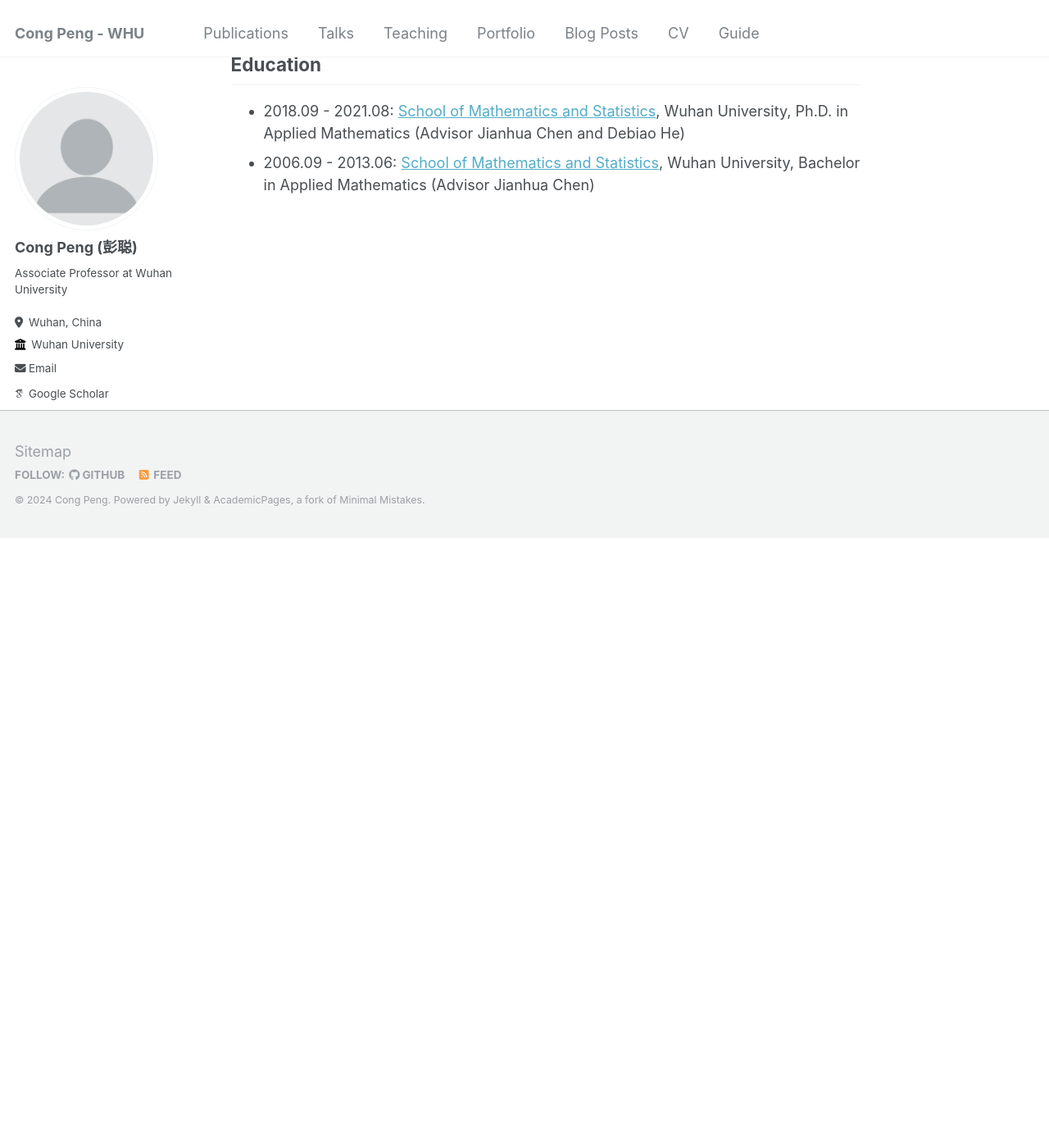
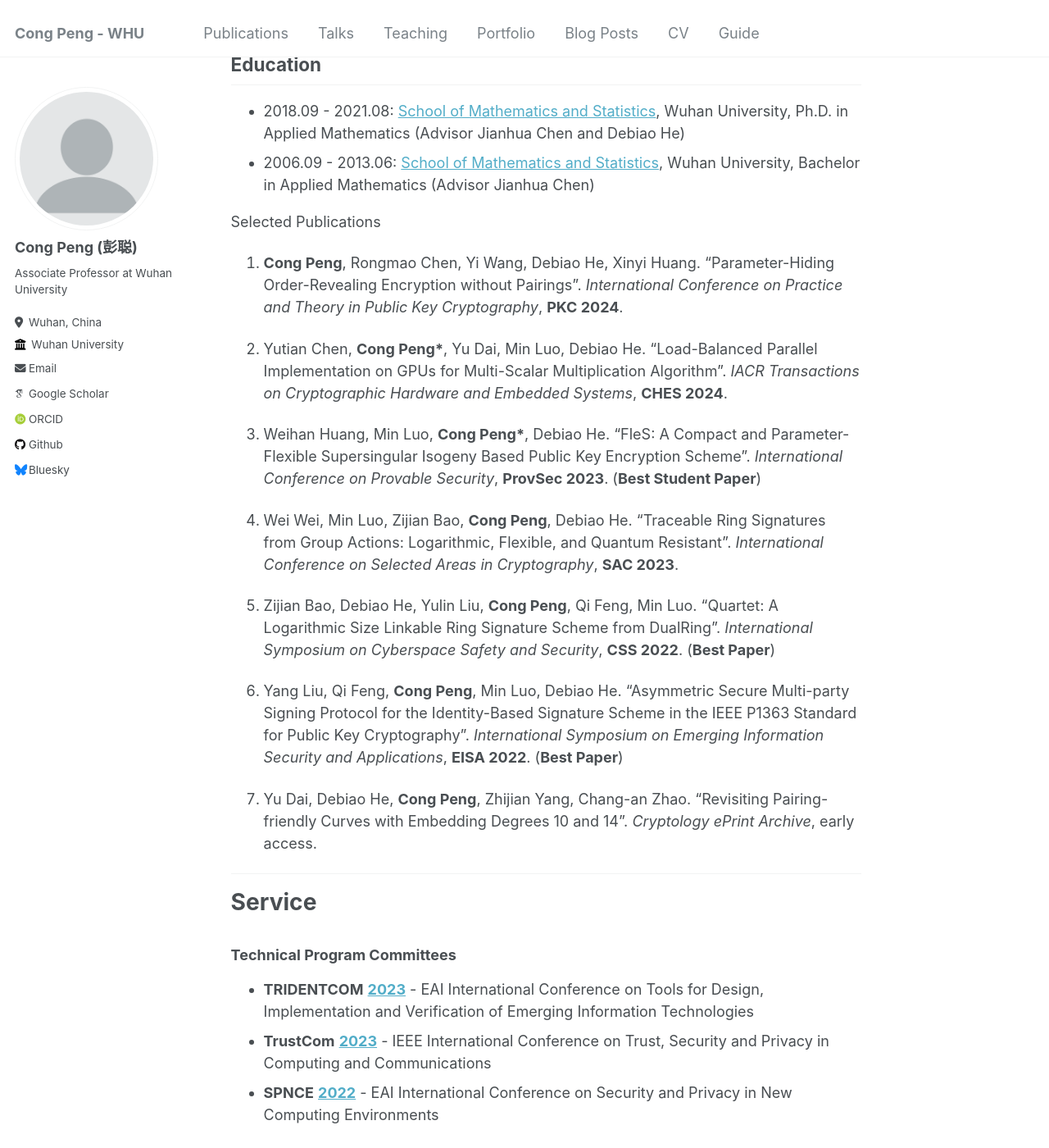
Before and after one commit to cpeng-crypto/cpeng-crypto.github.io, a Jekyll site: the page built from _pages/about.md, in a window 1280 px wide and 1400 px high, scrolled down 942 px. Shown: the whole window at 82% size. Built offline with Jekyll 4.4.1, drawn with Linux system fonts in a browser that asks for light colours; some web fonts are replaced; before the commit the page ends 1598 px from its top, so only the background shows below that; some of the changed text lies outside the part shown.

Commit message:
Update about.md

```diff
--- a/_pages/about.md
+++ b/_pages/about.md
@@ -28,3 +28,49 @@
 
 - 2018.09 - 2021.08: [School of Mathematics and Statistics](https://maths.whu.edu.cn/), Wuhan University, Ph.D. in Applied Mathematics (Advisor Jianhua Chen and Debiao He)
 - 2006.09 - 2013.06: [School of Mathematics and Statistics](https://maths.whu.edu.cn/), Wuhan University, Bachelor in Applied Mathematics (Advisor Jianhua Chen)
+
+Selected Publications
+
+1. **Cong Peng**, Rongmao Chen, Yi Wang, Debiao He, Xinyi Huang. "Parameter-Hiding Order-Revealing Encryption without Pairings". _International Conference on Practice and Theory in Public Key Cryptography_, **PKC 2024**.
+
+2. Yutian Chen, **Cong Peng\***, Yu Dai, Min Luo, Debiao He. "Load-Balanced Parallel Implementation on GPUs for Multi-Scalar Multiplication Algorithm". _IACR Transactions on Cryptographic Hardware and Embedded Systems_, **CHES 2024**.
+
+3. Weihan Huang, Min Luo, **Cong Peng\***, Debiao He. "FleS: A Compact and Parameter-Flexible Supersingular Isogeny Based Public Key Encryption Scheme". _International Conference on Provable Security_, **ProvSec 2023**. (**Best Student Paper**)
+
+4. Wei Wei, Min Luo, Zijian Bao, **Cong Peng**, Debiao He. "Traceable Ring Signatures from Group Actions: Logarithmic, Flexible, and Quantum Resistant". _International Conference on Selected Areas in Cryptography_, **SAC 2023**.
+
+5. Zijian Bao, Debiao He, Yulin Liu, **Cong Peng**, Qi Feng, Min Luo. "Quartet: A Logarithmic Size Linkable Ring Signature Scheme from DualRing". _International Symposium on Cyberspace Safety and Security_, **CSS 2022**. (**Best Paper**)
+
+6. Yang Liu, Qi Feng, **Cong Peng**, Min Luo, Debiao He. "Asymmetric Secure Multi-party Signing Protocol for the Identity-Based Signature Scheme in the IEEE P1363 Standard for Public Key Cryptography". _International Symposium on Emerging Information Security and Applications_, **EISA 2022**. (**Best Paper**)
+
+7. Yu Dai, Debiao He, **Cong Peng**, Zhijian Yang, Chang-an Zhao. "Revisiting Pairing-friendly Curves with Embedding Degrees 10 and 14". _Cryptology ePrint Archive_, early access.
+
+---
+# Service
+
+
+### Technical Program Committees
+
+- **TRIDENTCOM** [**2023**](https://tridentcom.eai-conferences.org/2023/) - EAI International Conference on Tools for Design, Implementation and Verification of Emerging Information Technologies
+- **TrustCom** [**2023**](https://hpcn.exeter.ac.uk/trustcom2023/index.php) - IEEE International Conference on Trust, Security and Privacy in Computing and Communications
+- **SPNCE** [**2022**](https://spnce.eai-conferences.org/2022/) - EAI International Conference on Security and Privacy in New Computing Environments
+
+### Workshop Session Chair
+
+- **ProvSec** [**2023**](https://provsec2023.github.io/ProvSec2023/#) - International Conference on Provable and Practical Security
+
+### Journal Reviewers
+
+- IEEE Transactions on Computers ([**IEEE TC**](https://ieeexplore.ieee.org/xpl/RecentIssue.jsp?punumber=12))
+- IEEE Transactions on Dependable and Secure Computing ([**IEEE TDSC**](https://ieeexplore.ieee.org/xpl/RecentIssue.jsp?punumber=8858))
+- IEEE Transactions on Cloud Computing ([**IEEE TCC**](https://ieeexplore.ieee.org/xpl/RecentIssue.jsp?punumber=6245519))
+- IEEE Internet of Things Journal ([**IEEE IoT J**](https://ieeexplore.ieee.org/xpl/RecentIssue.jsp?punumber=6488907))
+
+
+# Awards
+
+### Paper Awards
+
+ - CSS 2022 Best Paper
+ - EISA 2022 Best Paper
+ - ProvSec 2023 Best Student Paper
```
